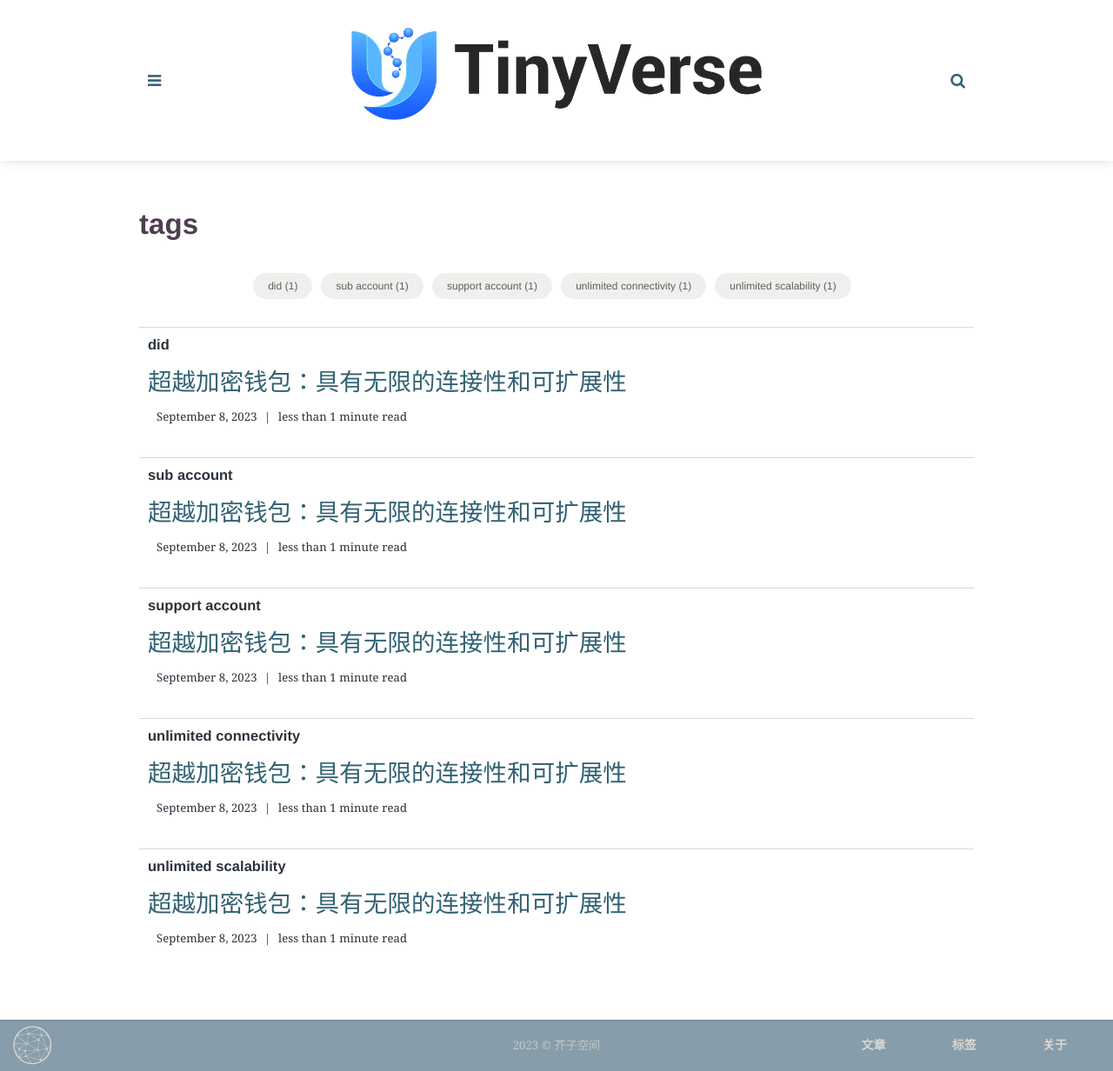
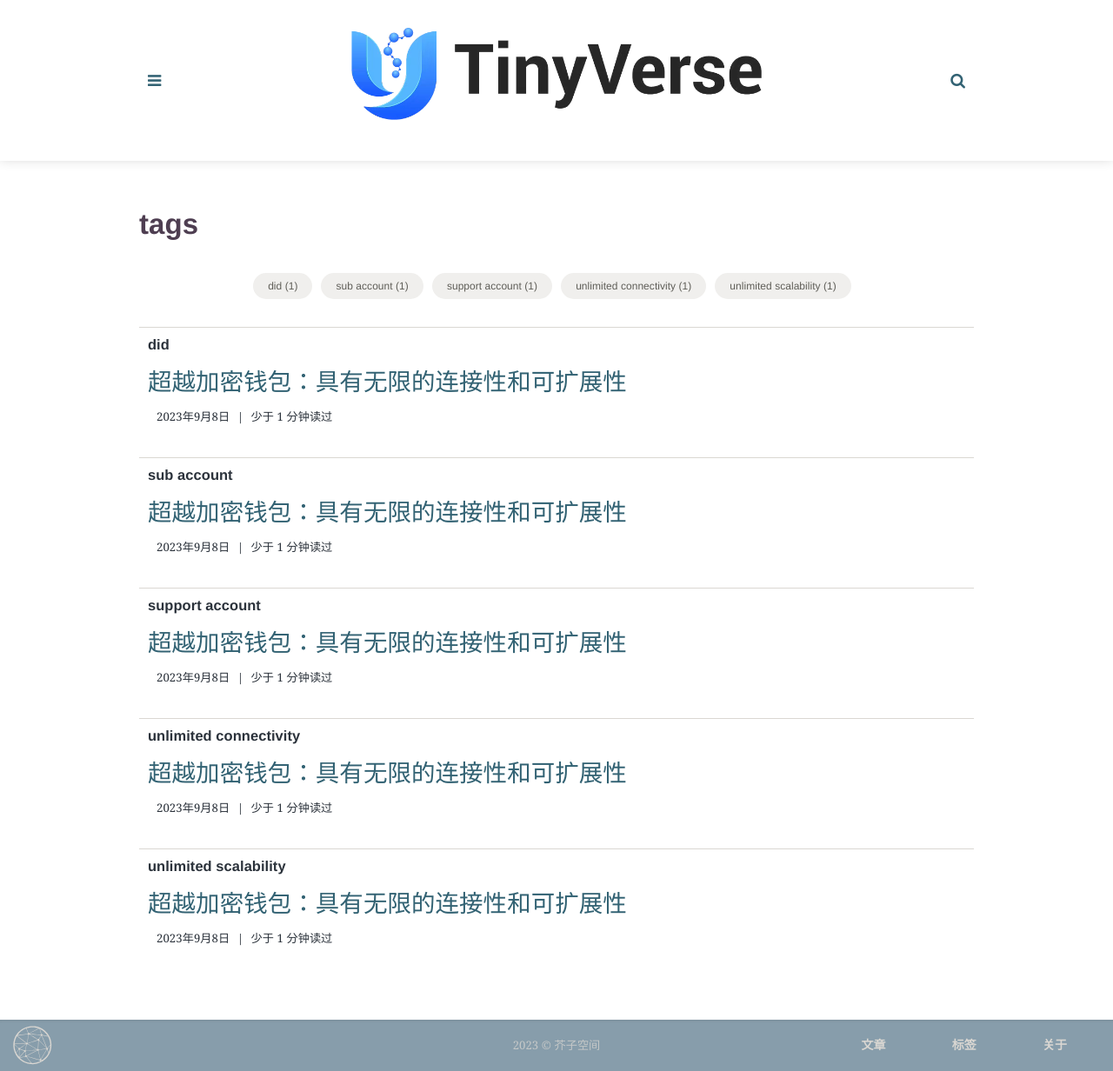
Before and after one commit to TinyverseDevelopment/TinyverseDevelopment.github.io, a Jekyll site: the page built from _pages/tags.html, in a window 1280 px wide. Shown: the whole page at 87% size. Built offline with Jekyll 4.4.1, drawn with Linux system fonts in a browser that asks for light colours; some web fonts are replaced.

Commit message:
feat: 本地化

```diff
--- a/_includes/post_meta.html
+++ b/_includes/post_meta.html
@@ -11,7 +11,7 @@
     {% if document.show_date and document.date %}
       {% assign date = document.date %}
       <{% if include.type == "recent-item-meta" %}p{% else %}span{% endif %} class="page_meta-date">
-        <time datetime="{{ date | date_to_xmlschema }}">{{ date | date: "%B %-d, %Y" }}</time>
+        <time datetime="{{ date | date_to_xmlschema }}">{{ date | date: "%Y年%-m月%-d日" }}</time>
       </{% if include.type == "recent-item-meta" %}p{% else %}span{% endif %}>
     {% endif %}
     {% unless include.type == "recent-item-meta" %}
@@ -23,11 +23,11 @@
     {% assign words = document.content | strip_html | number_of_words %}
     <{% if include.type == "recent-item-meta" %}p{% else %}span{% endif %} class="page_meta-readtime">
       {% if words < words_per_minute %}
-        {{ site.data.ui-text[site.locale].less_than | default: 'less than' }} 1 {{ site.data.ui-text[site.locale].minute_read | default: 'minute read' }}
+        {{ site.data.ui-text[site.locale].less_than | default: '少于' }} 1 {{ site.data.ui-text[site.locale].minute_read | default: '分钟读过' }}
       {% elsif words == words_per_minute %}
-        1 {{ site.data.ui-text[site.locale].minute_read | default: 'minute read' }}
+        1 {{ site.data.ui-text[site.locale].minute_read | default: '分钟读过' }}
       {% else %}
-        {{ words | divided_by: words_per_minute }} {{ site.data.ui-text[site.locale].minute_read | default: 'minute read' }}
+        {{ words | divided_by: words_per_minute }} {{ site.data.ui-text[site.locale].minute_read | default: '分钟读过' }}
       {% endif %}
     </{% if include.type == "recent-item-meta" %}p{% else %}span{% endif %}>
   {% endif %}
--- a/_includes/search.html
+++ b/_includes/search.html
@@ -3,7 +3,7 @@
     <div class="search-grid">
       <form class="search-form">
         <div id="search-container">
-          <input type="text" id="search-input" class="search" placeholder="Search">
+          <input type="text" id="search-input" class="search" placeholder="搜索">
         </div>
       </form>
       <ul id="results-container" class="results-search"></ul>
```
